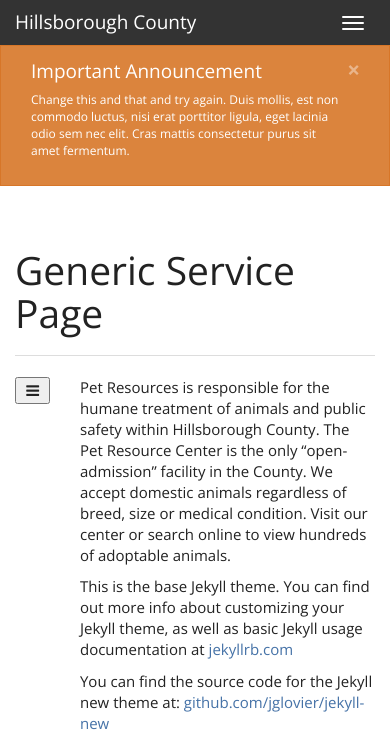
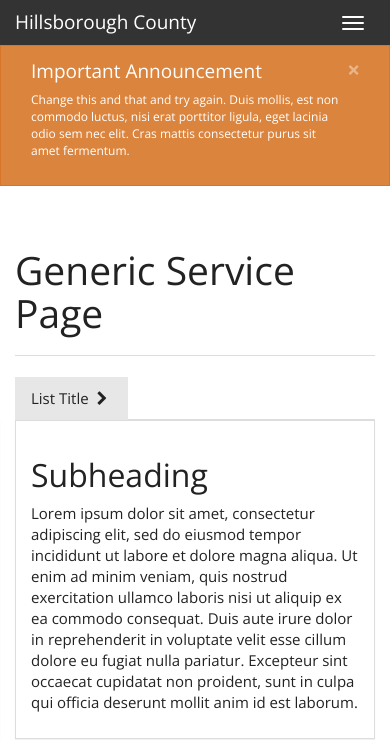
Before and after one commit to Commbocc/newDesign, a Jekyll site: the page built from service.md, in a window 390 px wide. Shown: the top 740 px of the page. Built offline with Jekyll 4.4.1, drawn with Linux system fonts in a browser that asks for light colours; nearby versions of some CDN libraries; some of the changed text lies outside the part shown; grey boxes are pictures that could not be loaded.

Commit message:
better aside collapsing

```diff
--- a/_layouts/page-collapse.html
+++ b/_layouts/page-collapse.html
@@ -90,11 +90,6 @@
 	</div><!--/.row-->
 
 
-
-
-
-
-
 <!--
 	<div class="row">
 
--- /dev/null
+++ b/_layouts/page-panel.html
@@ -0,0 +1,102 @@
+---
+layout: default
+---
+
+
+<div class="container">
+
+	<header class="page-header">
+		<h1>{{page.title}}</h1>
+	</header>
+
+	<ul class="nav nav-tabs visible-xs">
+		<li role="presentation">
+			<a href="#" class="toggle" data-toggle="offcanvas" data-target="#sidebar">
+				List Title <i class="fa fa-fw fa-chevron-right"></i>
+			</a>
+		</li>
+	</ul>
+
+	<div class="row row-offcanvas">
+
+		<section class="col-sm-8 col-sm-push-4 col-md-9 col-md-push-3">
+			<div class="panel panel-default">
+				<div class="panel-body">
+					<h2>Subheading</h2>
+					{{content}}
+				</div>
+			</div>
+		</section>
+
+		<aside class="col-sm-4 col-sm-pull-8 col-md-3 col-md-pull-9 xs-static">
+
+			<div class="panel panel-default sidebar-offcanvas" role="navigation">
+				<div class="panel-heading hidden-xs">
+					<h3 class="panel-title">List Title</h3>
+				</div>
+				<div class="list-group">
+					<a href="#" class="list-group-item">Home</a>
+					<a href="#" class="list-group-item">Link 1</a>
+					<a href="#" class="list-group-item">Link 2</a>
+					<a href="#" class="list-group-item">Link 3</a>
+					<a href="#" class="list-group-item">Link 3 sljkn</a>
+					<a href="#" class="list-group-item">Link 3s wsf sdf wfv</a>
+					<a href="#" class="list-group-item">Link 3 wdf w wef</a>
+					<a href="#" class="list-group-item">Link 3 wef</a>
+					<a href="#" class="list-group-item">Link 3 wtthy</a>
+				</div>
+			</div>
+
+			<div class="panel panel-default">
+				<div class="panel-heading">
+					<h3 class="panel-title">Panel Title</h3>
+				</div>
+				<img src="http://www.freevectors.me/wp-content/uploads/2013/07/abstract-circle-colorful-banner-600.jpg" class="img-responsive">
+			</div>
+
+		</aside>
+
+	</div>
+
+</div>
+
+
+
+
+<style type="text/css">
+
+	.toggle i {
+		-webkit-transition-duration: 0.5s;
+		transition-duration: 0.5s;
+		transform: rotateY(0deg);
+	}
+	.toggle.active i {
+		transform: rotateY(180deg);
+	}
+
+	@media screen and (max-width: 767px) {
+		.row-offcanvas {
+			position: relative;
+			left: 0;
+			-webkit-transition-property: min-height, left;
+			transition-property: min-height, left;
+			-webkit-transition-duration: 0.5s;
+			transition-duration: 0.5s;
+		}
+		.row-offcanvas.active {
+			left: 75%;
+			top: 0;
+			margin-left: 7px;
+		}
+		.xs-static {
+			position: static;
+		}
+		.sidebar-offcanvas {
+			position: absolute;
+			left: -75%;
+			top: 0;
+			width: 75%;
+		}
+	}
+
+</style>
--- a/css/main.scss
+++ b/css/main.scss
@@ -2,7 +2,6 @@
 # Only the main Sass file needs front matter (the dashes are enough)
 ---
 @charset "utf-8";
-
 
 @import "font-awesome";
 
@@ -93,19 +92,22 @@
 @media (min-width: $screen-sm-min) {
 
 	.hoverUp {
-		// -webkit-transition-property: margin-top;
+		-webkit-transition-property: margin-top;
 		-webkit-transition-duration: 0.5s;
 		transition-duration: 0.5s;
-		.caption {
+		&:hover {
+			margin-top: -5px;
+		}
+	}
+
+	.scaleUp {
+		img {
 			-webkit-transition-duration: 0.5s;
 			transition-duration: 0.5s;
 		}
 		&:hover {
-			margin-top: -5px;
-			padding-right: 0;
-			padding-left: 0;
-			.caption {
-				padding: 0 15px;
+			img {
+				transform: scale(1.1);
 			}
 		}
 	}
@@ -126,6 +128,7 @@
 			// padding: 10px 10px 48px 10px;
 			// padding-right: -15px;
 		}
+
 	}
 
 	.navbar-vertical {
--- a/index.html
+++ b/index.html
@@ -71,7 +71,7 @@
 	<div class="container">
 
 		<div class="row">
-			<div class="col-sm-4 hoverUp">
+			<div class="col-sm-4 scaleUp">
 				<a href="{% post_url 2015-04-23-2015-hillsborough-hackathon %}">
 					<img src="/images/application.png" alt="Abstract Image of Mobile Phone Application" class="img-responsive">
 				</a>
@@ -86,7 +86,7 @@
 				</div>
 			</div>
 			<hr class="visible-xs">
-			<div class="col-sm-4 hoverUp">
+			<div class="col-sm-4 scaleUp">
 				<a href="{% post_url 2015-04-23-2015-hillsborough-hackathon %}">
 					<img src="/images/code.png" alt="Abstract Image of Computer Code" class="img-responsive">
 				</a>
@@ -101,7 +101,7 @@
 				</div>
 			</div>
 			<hr class="visible-xs">
-			<div class="col-sm-4 hoverUp">
+			<div class="col-sm-4 scaleUp">
 				<a href="{% post_url 2015-04-23-2015-hillsborough-hackathon %}">
 					<img src="/images/circuit-board.png" alt="Abstract Image of a Computer Motherboard" class="img-responsive">
 				</a>
--- a/js/footer.coffee
+++ b/js/footer.coffee
@@ -12,8 +12,9 @@
 
 	$('[data-toggle=offcanvas]').click ->
 		$row = $('.row-offcanvas')
-		height = $('.row-offcanvas .sidebar-offcanvas .nav').height()
+		height = $('.row-offcanvas .sidebar-offcanvas .list-group').height()
 		$row.toggleClass 'active'
+		$(this).toggleClass 'active'
 		if $row.hasClass 'active'
 			$row.css('min-height', height+'px')
 		else
--- a/news/index.html
+++ b/news/index.html
@@ -1,5 +1,5 @@
 ---
-layout: page-nopanel
+layout: page
 title: News and Information
 ---
 
--- a/service.md
+++ b/service.md
@@ -1,13 +1,7 @@
 ---
-layout: page-collapse
+layout: page-panel
 title: Generic Service Page
 permalink: /services/a-service/
 ---
 
-Pet Resources is responsible for the humane treatment of animals and public safety within Hillsborough County. The Pet Resource Center is the only "open-admission" facility in the County. We accept domestic animals regardless of breed, size or medical condition. Visit our center or search online to view hundreds of adoptable animals.
-
-This is the base Jekyll theme. You can find out more info about customizing your Jekyll theme, as well as basic Jekyll usage documentation at [jekyllrb.com](http://jekyllrb.com/)
-
-You can find the source code for the Jekyll new theme at: [github.com/jglovier/jekyll-new](https://github.com/jglovier/jekyll-new)
-
-You can find the source code for Jekyll at [github.com/jekyll/jekyll](https://github.com/jekyll/jekyll)
+Lorem ipsum dolor sit amet, consectetur adipiscing elit, sed do eiusmod tempor incididunt ut labore et dolore magna aliqua. Ut enim ad minim veniam, quis nostrud exercitation ullamco laboris nisi ut aliquip ex ea commodo consequat. Duis aute irure dolor in reprehenderit in voluptate velit esse cillum dolore eu fugiat nulla pariatur. Excepteur sint occaecat cupidatat non proident, sunt in culpa qui officia deserunt mollit anim id est laborum.
```
Lines whose indentation alone changed are shown as unchanged.
